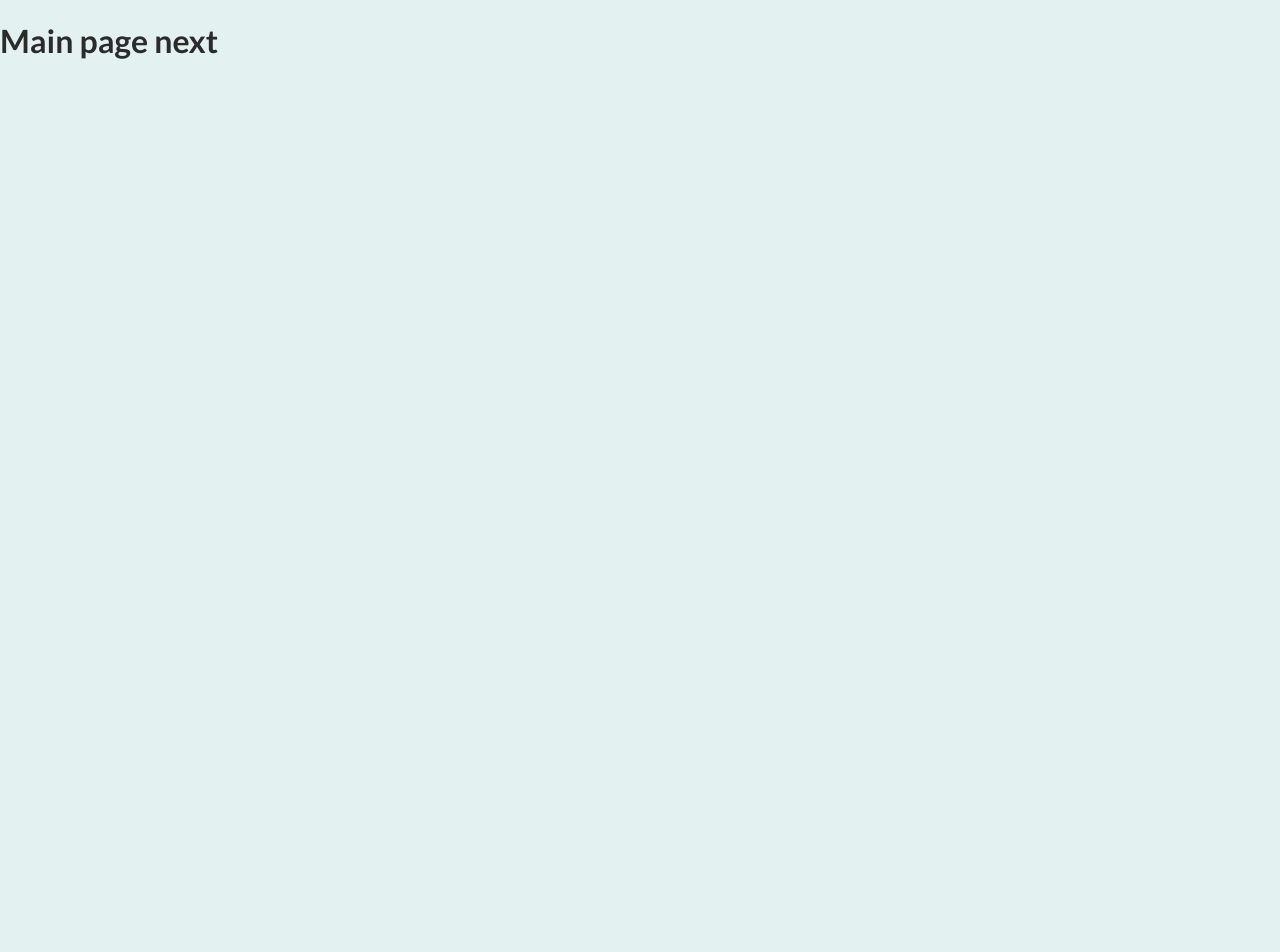
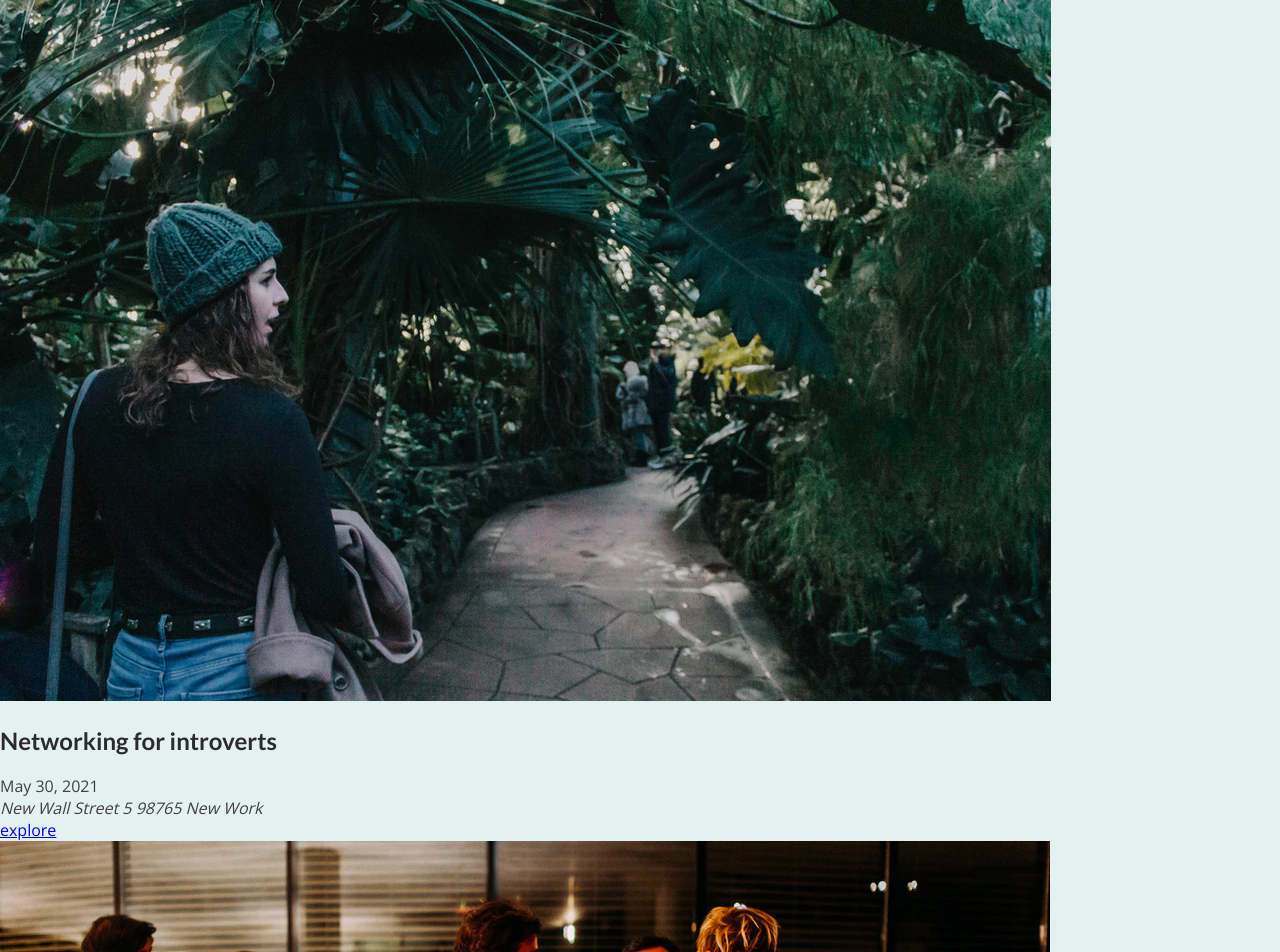
Before and after one commit to lashatatu/project-maximilian-next, a Next.js app: page / in a window 1280 px wide. Shown: the top 952 px of the page. Before the commit the page ends 800 px from the top, so only its background shows below. Built offline with nearby package versions, Linux system fonts and the light colour scheme.

Commit message:
73 styling

```diff
--- a/components/events/event-item.js
+++ b/components/events/event-item.js
@@ -1,9 +1,43 @@
-import React from 'react';
+import Link from 'next/link';
 
 function EventItem (props) {
+
+	const {
+		title,
+		image,
+		date,
+		location,
+		id
+	} = props;
+
+	const humanReadableDate = new Date(date).toLocaleDateString('en-US', {
+		day: 'numeric',
+		month: 'long',
+		year: 'numeric'
+	});
+
+	const formattedAddress=location.replace(', ', '\n')
+	const exploreLink=`/events/${id}`
+
 	return (
 		 <li>
-
+			 <img
+					src={'/'+image}
+					alt={title} />
+			 <div>
+				 <div>
+					 <h2>{title}</h2>
+					 <div>
+						 <time>{humanReadableDate}</time>
+					 </div>
+					 <div>
+						 <address>{formattedAddress}</address>
+					 </div>
+				 </div>
+				 <div>
+					 <Link href={exploreLink}>explore</Link>
+				 </div>
+			 </div>
 		 </li>
 	);
 }
--- a/components/events/event-list.js
+++ b/components/events/event-list.js
@@ -7,7 +7,14 @@
 		 <ul>
 			 {
 				 items.map(event =>
-						<EventItem/>
+						<EventItem
+							 key={event.id}
+							 id={event.id}
+							 title={event.title}
+							 location={event.location}
+							 date={event.date}
+							 image={event.image}
+						/>
 				 )
 			 }
 		 </ul>
--- a/pages/index.js
+++ b/pages/index.js
@@ -1,9 +1,14 @@
 import React from 'react';
+import EventList from '../components/events/event-list';
+import {getFeaturedEvents} from '../dummy-data';
 
 function MainPage (props) {
+
+	const featuredEvents=getFeaturedEvents()
+
 	return (
 		 <div>
-			 <h1>Main page next </h1>
+			 <EventList items={featuredEvents}/>
 		 </div>
 	);
 }
```
Also changed, not shown: public/images/extrovert-event.jpg (renamed from public/images/networking-event.jpg).
